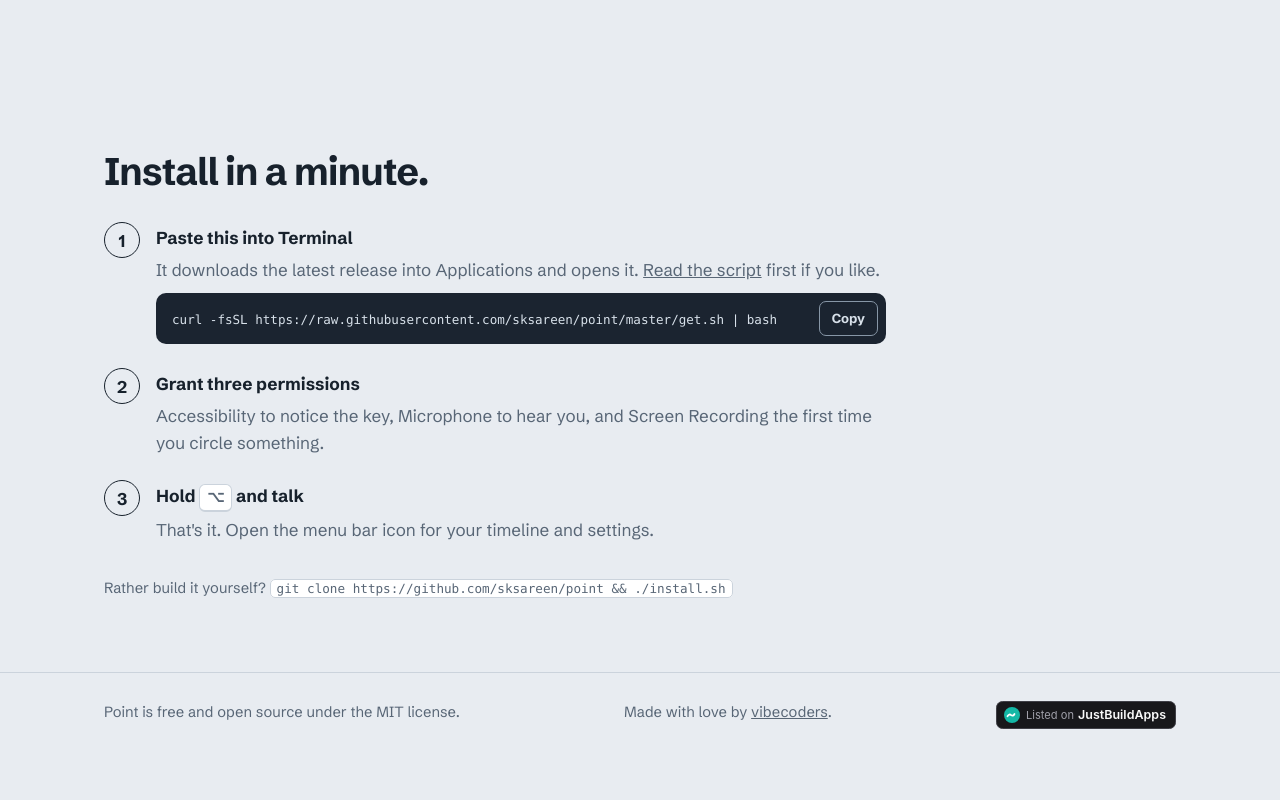
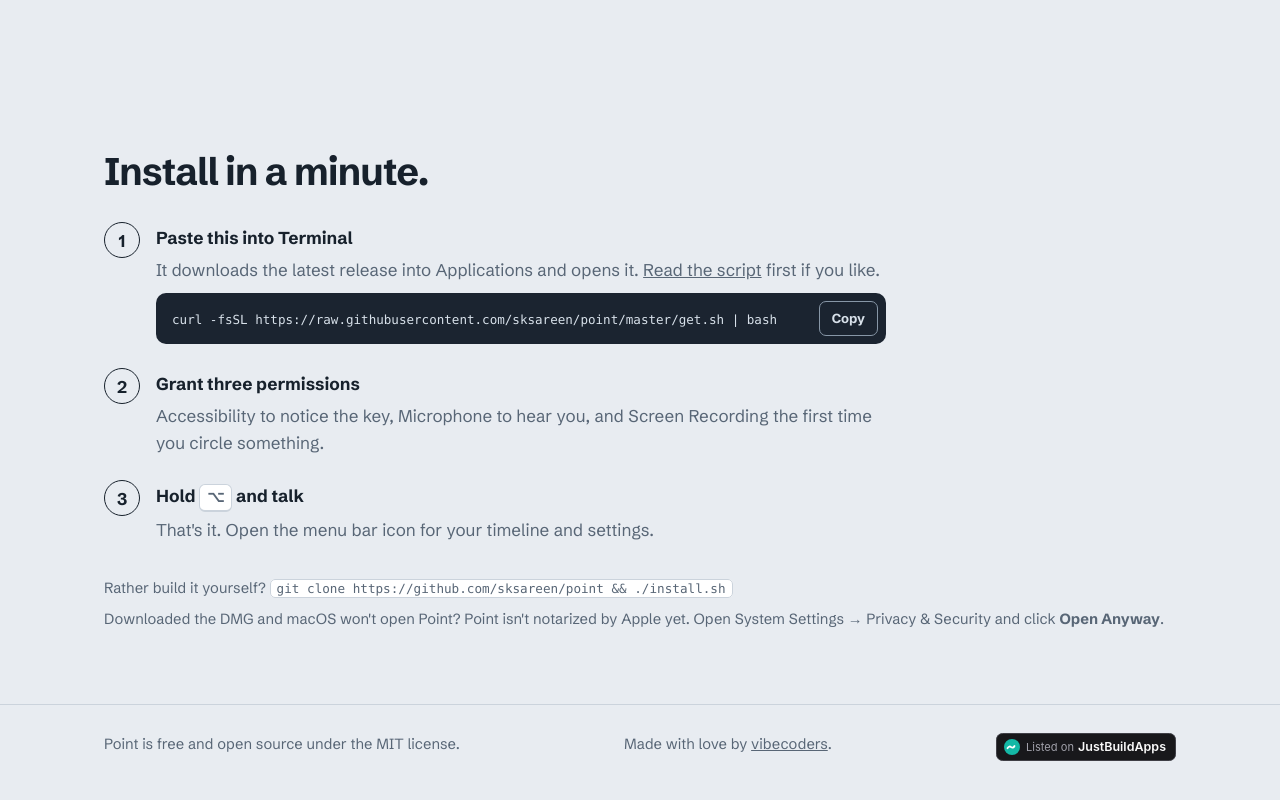
Before and after one commit to sksareen/point, a plain HTML site: page site/index.html in a window 1280 px wide. Shown: the part 2799-3599 px from the top of the page. Drawn offline with Linux system fonts and the light colour scheme; no server answers.

Commit message:
Site: first-launch fix in the install section
Co-Authored-By: Claude Opus 5.5 <noreply@anthropic.com>
Claude-Session: https://claude.ai/code/session_012dQkKVbwrG96JYeHsgMCdi

```diff
--- a/site/index.html
+++ b/site/index.html
@@ -147,6 +147,7 @@
       <li><strong>Hold <span class="keycap">⌥</span> and talk</strong><span>That's it. Open the menu bar icon for your timeline and settings.</span></li>
     </ol>
     <p class="fine" style="margin-top:8px">Rather build it yourself? <code>git clone https://github.com/sksareen/point && ./install.sh</code></p>
+    <p class="fine" style="margin-top:8px">Downloaded the DMG and macOS won't open Point? Point isn't notarized by Apple yet. Open System Settings → Privacy &amp; Security and click <strong>Open Anyway</strong>.</p>
   </section>
 </main>
 
```
